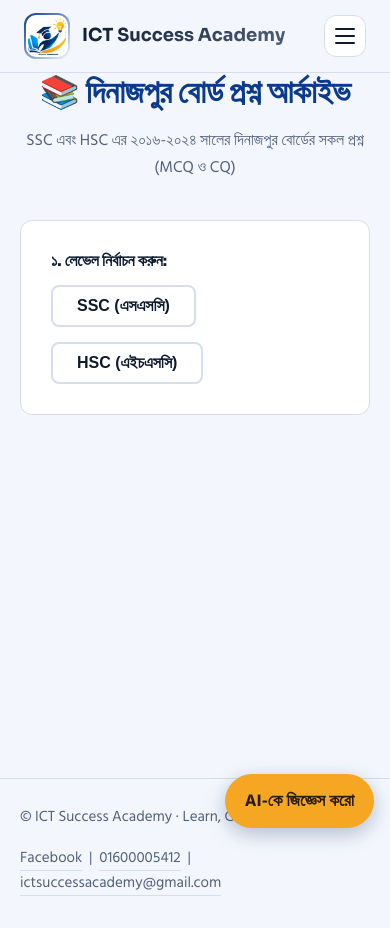
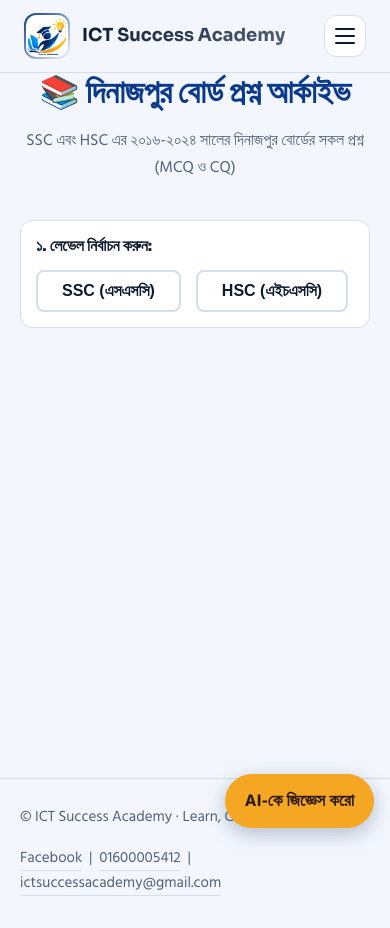
Before and after one commit to rezwanulislamrimel/ICT-Success-Academy-Portal, a React (Vite) app: page /board-questions in a window 390 px wide. Built offline with nearby package versions, Linux system fonts and the light colour scheme.

Commit message:
added board question image file

```diff
--- a/src/pages/BoardQuestions.css
+++ b/src/pages/BoardQuestions.css
@@ -129,55 +129,26 @@
   color: #fb923c;
 }
 
-.bq-question-card {
-  margin-bottom: 25px;
-  padding-bottom: 25px;
-  border-bottom: 1px solid var(--line);
+.bq-image-container {
+  text-align: center;
 }
-.bq-question-card:last-child {
-  border-bottom: none;
-  margin-bottom: 0;
-  padding-bottom: 0;
+.bq-question-image {
+  max-width: 100%;
+  height: auto;
+  border-radius: 8px;
+  box-shadow: 0 2px 10px rgba(0,0,0,0.1);
+  border: 1px solid var(--line);
 }
-
-.bq-q-title {
-  font-size: 18px;
-  font-weight: 600;
-  color: var(--ink);
-  margin-bottom: 15px;
-}
-
-.bq-options {
-  display: grid;
-  grid-template-columns: 1fr 1fr;
-  gap: 12px;
-}
-.bq-opt-label {
-  display: flex;
-  align-items: center;
-  gap: 10px;
-  padding: 12px 15px;
+.bq-missing-image {
+  padding: 40px 20px;
+  color: var(--muted);
+  border: 2px dashed var(--line);
   border-radius: 8px;
-  border: 1px solid var(--line);
-  cursor: pointer;
-  transition: background 0.2s;
-  color: var(--ink);
-}
-.bq-opt-label:hover {
   background: var(--bg);
-  border-color: var(--brand);
-}
-
-.bq-cq-text {
-  font-family: inherit;
-  white-space: pre-wrap;
-  font-size: 16px;
-  line-height: 1.6;
-  color: var(--ink);
 }
 
 @media (max-width: 600px) {
-  .bq-options {
-    grid-template-columns: 1fr;
+  .bq-selectors {
+    padding: 15px;
   }
 }
--- a/src/pages/BoardQuestions.jsx
+++ b/src/pages/BoardQuestions.jsx
@@ -2,56 +2,31 @@ import { useState } from "react";
 import "./BoardQuestions.css";
 
 // ────────────────────────────────────────────────────────
-// DINAJPUR BOARD DATABASE (2016 - 2024)
+// DINAJPUR BOARD DATABASE (IMAGE FORMAT)
 // ────────────────────────────────────────────────────────
+// Image files should be placed inside: public/board-questions/
 const QUESTION_DB = {
   HSC: {
-    "2024": {
-      MCQ: [
-        { q: "১. ডেটা কমিউনিকেশনে ডেটা ট্রান্সমিশন মোড কত প্রকার?", options: ["২", "৩", "৪", "৫"], ans: 1 },
-        { q: "২. C ভাষায় ভেরিয়েবলের নামের প্রথম অক্ষর কী হতে পারে?", options: ["সংখ্যা", "অ্যালফাবেট", "স্পেশাল ক্যারেক্টার", "ফাঁকা স্থান"], ans: 1 }
-      ],
-      CQ: ["১. ক) ক্লাউড কম্পিউটিং কী?\n   খ) ফাইবার অপটিক ক্যাবল কেন দ্রুত ডেটা ট্রান্সফার করে?\n   গ) উদ্দীপকে উল্লেখিত নেটওয়ার্ক টপোলজির চিত্র আঁকো।\n   ঘ) উদ্দীপকের টপোলজিতে একটি কম্পিউটার নষ্ট হলে কী হবে? বিশ্লেষণ করো।"]
-    },
-    "2023": {
-      MCQ: [
-        { q: "১. (25)₁₀ এর বাইনারি মান কোনটি?", options: ["11001", "10101", "11100", "10011"], ans: 0 },
-        { q: "২. HTML এ <a> ট্যাগের 'href' কী?", options: ["Attribute", "Tag", "Value", "Element"], ans: 0 }
-      ],
-      CQ: ["১. ক) গ্লোবাল ভিলেজ কী?\n   খ) বায়োমেট্রিক্স কীভাবে নিরাপত্তা দেয়?\n   গ) উদ্দীপকের আলোকে নেটওয়ার্ক টপোলজি ব্যাখ্যা করো।\n   ঘ) উদ্দীপকের টপোলজির সুবিধা-অসুবিধা বিশ্লেষণ করো।"]
-    },
-    "2022": {
-      MCQ: [
-        { q: "১. কোনটি রিলেশনাল ডেটাবেস সফটওয়্যার?", options: ["Oracle", "Windows", "Linux", "Mac OS"], ans: 0 }
-      ],
-      CQ: ["১. ক) ডেটাবেস অ্যাডমিনিস্ট্রেটর কী?\n   খ) প্রাইমারি কী ও ফরেন কী এর পার্থক্য লেখো।"]
-    },
-    "2021": { MCQ: [], CQ: [] },
-    "2020": { MCQ: [], CQ: [] },
-    "2019": { MCQ: [], CQ: [] },
-    "2018": { MCQ: [], CQ: [] },
-    "2017": { MCQ: [], CQ: [] },
-    "2016": {
-      MCQ: [{ q: "১. ICT এর পূর্ণরূপ কী?", options: ["Information and Communication Technology", "Internal Communication Technology", "Information and Computer Technology", "Internet and Communication Technology"], ans: 0 }],
-      CQ: ["১. ক) ই-কমার্স কী?\n   খ) অনলাইনে কেনাকাটার সুবিধা লেখো।"]
-    }
+    "2024": { MCQ: "/board-questions/hsc_2024_mcq.jpg", CQ: "/board-questions/hsc_2024_cq.jpg" },
+    "2023": { MCQ: "/board-questions/hsc_2023_mcq.jpg", CQ: "/board-questions/hsc_2023_cq.jpg" },
+    "2022": { MCQ: "/board-questions/hsc_2022_mcq.jpg", CQ: "/board-questions/hsc_2022_cq.jpg" },
+    "2021": { MCQ: "/board-questions/hsc_2021_mcq.jpg", CQ: "/board-questions/hsc_2021_cq.jpg" },
+    "2020": { MCQ: "/board-questions/hsc_2020_mcq.jpg", CQ: "/board-questions/hsc_2020_cq.jpg" },
+    "2019": { MCQ: "/board-questions/hsc_2019_mcq.jpg", CQ: "/board-questions/hsc_2019_cq.jpg" },
+    "2018": { MCQ: "/board-questions/hsc_2018_mcq.jpg", CQ: "/board-questions/hsc_2018_cq.jpg" },
+    "2017": { MCQ: "/board-questions/hsc_2017_mcq.jpg", CQ: "/board-questions/hsc_2017_cq.jpg" },
+    "2016": { MCQ: "/board-questions/hsc_2016_mcq.jpg", CQ: "/board-questions/hsc_2016_cq.jpg" }
   },
   SSC: {
-    "2024": {
-      MCQ: [{ q: "১. কম্পিউটারের ব্রেইন বলা হয় কাকে?", options: ["RAM", "ROM", "CPU", "Hard Disk"], ans: 2 }],
-      CQ: ["১. ক) মাল্টিমিডিয়া কী?\n   খ) প্রেজেন্টেশন সফটওয়্যারের গুরুত্ব লেখো।"]
-    },
-    "2023": {
-      MCQ: [{ q: "১. ই-মেইল পাঠানোর জন্য কোনটি প্রয়োজন?", options: ["ইন্টারনেট সংযোগ", "প্রিন্টার", "স্ক্যানার", "স্পিকার"], ans: 0 }],
-      CQ: ["১. ক) ই-লার্নিং কী?\n   খ) শিক্ষায় ইন্টারনেটের প্রভাব আলোচনা করো।"]
-    },
-    "2022": { MCQ: [], CQ: [] },
-    "2021": { MCQ: [], CQ: [] },
-    "2020": { MCQ: [], CQ: [] },
-    "2019": { MCQ: [], CQ: [] },
-    "2018": { MCQ: [], CQ: [] },
-    "2017": { MCQ: [], CQ: [] },
-    "2016": { MCQ: [], CQ: [] }
+    "2024": { MCQ: "/board-questions/ssc_2024_mcq.jpg", CQ: "/board-questions/ssc_2024_cq.jpg" },
+    "2023": { MCQ: "/board-questions/ssc_2023_mcq.jpg", CQ: "/board-questions/ssc_2023_cq.jpg" },
+    "2022": { MCQ: "/board-questions/ssc_2022_mcq.jpg", CQ: "/board-questions/ssc_2022_cq.jpg" },
+    "2021": { MCQ: "/board-questions/ssc_2021_mcq.jpg", CQ: "/board-questions/ssc_2021_cq.jpg" },
+    "2020": { MCQ: "/board-questions/ssc_2020_mcq.jpg", CQ: "/board-questions/ssc_2020_cq.jpg" },
+    "2019": { MCQ: "/board-questions/ssc_2019_mcq.jpg", CQ: "/board-questions/ssc_2019_cq.jpg" },
+    "2018": { MCQ: "/board-questions/ssc_2018_mcq.jpg", CQ: "/board-questions/ssc_2018_cq.jpg" },
+    "2017": { MCQ: "/board-questions/ssc_2017_mcq.jpg", CQ: "/board-questions/ssc_2017_cq.jpg" },
+    "2016": { MCQ: "/board-questions/ssc_2016_mcq.jpg", CQ: "/board-questions/ssc_2016_cq.jpg" }
   }
 };
 
@@ -118,38 +93,28 @@ export default function BoardQuestions() {
       {/* Render Questions */}
       {year && (
         <div className="bq-content fade-in">
-          <h2>{level} {type} পরীক্ষা - {year}</h2>
+          <h2>{level} {type} পরীক্ষা - {year} (দিনাজপুর বোর্ড)</h2>
           <div className="bq-paper">
-            {currentQuestions.length > 0 ? (
-              type === "MCQ" ? (
-                <div className="bq-mcq-list">
-                  {currentQuestions.map((q, i) => (
-                    <div key={i} className="bq-question-card">
-                      <p className="bq-q-title">{q.q}</p>
-                      <div className="bq-options">
-                        {q.options.map((opt, optIdx) => (
-                          <label key={optIdx} className="bq-opt-label">
-                            <input type="radio" name={`q_${i}`} value={optIdx} />
-                            <span>{["ক", "খ", "গ", "ঘ"][optIdx]}. {opt}</span>
-                          </label>
-                        ))}
-                      </div>
-                    </div>
-                  ))}
+            {currentQuestions ? (
+              <div className="bq-image-container">
+                <img
+                  src={currentQuestions}
+                  alt={`${level} ${type} ${year} Dinajpur Board Question`}
+                  className="bq-question-image"
+                  onError={(e) => {
+                    e.target.onerror = null;
+                    e.target.style.display = 'none';
+                    e.target.nextSibling.style.display = 'block';
+                  }}
+                />
+                <div className="bq-missing-image" style={{ display: 'none' }}>
+                  <p>🖼️ ছবি পাওয়া যায়নি!</p>
+                  <p className="bq-empty-sub">দয়া করে <b>public/board-questions/</b> ফোল্ডারে <b>{currentQuestions.split('/').pop()}</b> নামে ছবিটি রাখুন।</p>
                 </div>
-              ) : (
-                <div className="bq-cq-list">
-                  {currentQuestions.map((q, i) => (
-                    <div key={i} className="bq-question-card">
-                      <pre className="bq-cq-text">{q}</pre>
-                    </div>
-                  ))}
-                </div>
-              )
+              </div>
             ) : (
               <div className="bq-empty">
                 <p>😞 দুঃখিত, {year} সালের {level} {type} প্রশ্ন এখনো ডাটাবেসে যুক্ত করা হয়নি।</p>
-                <p className="bq-empty-sub">খুব শীঘ্রই এই সালের প্রশ্নগুলো আপডেট করা হবে!</p>
               </div>
             )}
           </div>
```
